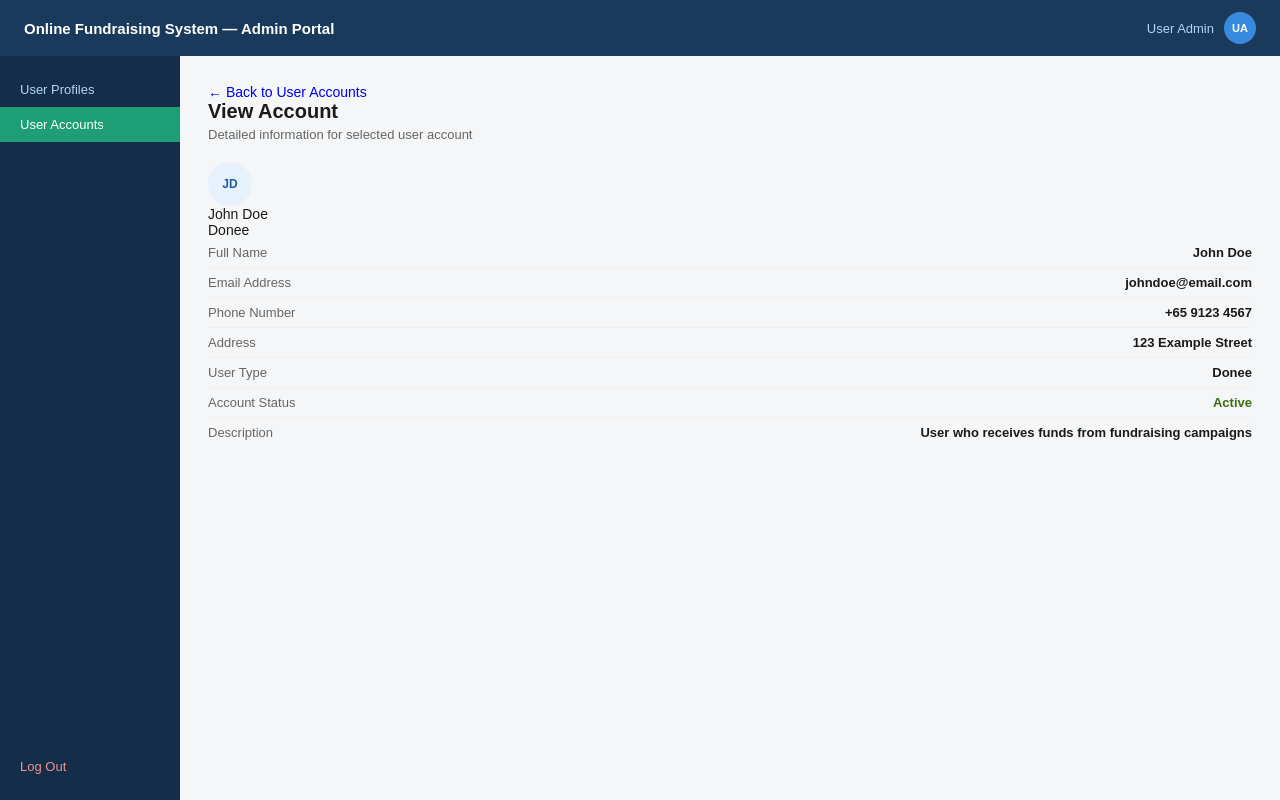
After one commit to reallymeh/CSIT314-T01-gohelpme, a Flask app: page /admin/viewaccount/1 in a window 1280 px wide. The commit adds this page. Run offline with Flask 3, Linux system fonts and the light colour scheme.

Commit message:
User Accounts page created
hardcoded the search function and also after pressing view, it goes into the user account details page, but that is hardcoded as well.

```diff
--- a/static/css/styles.css
+++ b/static/css/styles.css
@@ -300,3 +300,34 @@ a{
   margin: 10px 0;
   border-radius: 5px;
 }
+
+/* =====================
+   EMPTY STATE
+   ===================== */
+.empty-state {
+    display: flex;
+    flex-direction: column;
+    align-items: center;
+    justify-content: center;
+    padding: 60px 20px;
+    background-color: #ffffff;
+    border: 1px solid #e0e0e0;
+    border-radius: 10px;
+    margin-top: 10px;
+}
+
+.empty-text {
+    font-size: 14px;
+    color: #666666;
+    text-align: center;
+}
+
+/* =====================
+   ACCOUNT CARD
+   ===================== */
+.account-card {
+    background-color: #ffffff;
+    border: 1px solid #e0e0e0;
+    border-radius: 10px;
+    overflow: hidden;
+}
--- /dev/null
+++ b/templates/UserAdminViewAccount.html
@@ -0,0 +1,139 @@
+<!DOCTYPE html>
+<html lang="en">
+<head>
+    <meta charset="UTF-8">
+    <meta name="viewport" content="width=device-width, initial-scale=1.0">
+    <title>View Account — Online Fundraising System Admin</title>
+    <link rel="stylesheet" href="{{ url_for('static', filename='css/styles.css') }}">
+</head>
+<body>
+
+    {# BCE BOUNDARY: ViewUserAccount #}
+    {# User Story: As a user admin, I want to view user account so that I can view the user's details #}
+    {# Sequence: User Admin clicks View → ViewUserAccount(Boundary) → ViewUserAccountController(Controller) → UserAccount(Entity) #}
+    {# Flask route: GET /admin/viewaccount/<account_name> in useradminb.py #}
+    {# BACKEND: account object is passed from ViewUserAccountController via render_template('UserAdminViewAccount.html', account=account) #}
+    {# BACKEND: account object has: full_name, email_address, phone_number, address, user_type, account_status, description #}
+
+    <div class="topbar">
+        <span class="topbar-logo">Online Fundraising System — Admin Portal</span>
+        <div class="topbar-user">
+            {# BACKEND: Replace "User Admin" with logged-in admin's username from session #}
+            <span id="admin-name">User Admin</span>
+            <div class="avatar">UA</div>
+        </div>
+    </div>
+
+    <div class="layout">
+
+        <div class="sidebar">
+            <a href="/admin/userprofile" class="nav-item">User Profiles</a>
+            <a href="/admin/useraccount" class="nav-item active">User Accounts</a>
+            {# BACKEND: /logout route should clear session #}
+            <a href="/logout" class="nav-item logout">Log Out</a>
+        </div>
+
+        {# BACKEND: displayViewResult() renders this card when account is found #}
+        {# BACKEND: displayViewFail() redirects back to useraccount page if account is None #}
+        <div class="main" id="ViewUserAccount">
+
+            <a href="/admin/useraccount" class="back-link">← Back to User Accounts</a>
+
+            <div class="page-title">View Account</div>
+            <div class="page-sub">Detailed information for selected user account</div>
+
+            <div class="detail-card">
+                <div class="detail-top">
+                    {# BACKEND: Replace hardcoded initials JD with {{ account.full_name[:2] | upper }} #}
+                    {# BACKEND: Replace hardcoded icon-donee with conditional based on account.user_type #}
+                    <div class="icon-circle icon-donee">JD</div>
+                    <div>
+                        {# BACKEND: Replace with {{ account.full_name }} #}
+                        <div class="detail-title">John Doe</div>
+                        {# BACKEND: Replace with {{ account.user_type | title }} #}
+                        <div class="detail-desc">Donee</div>
+                    </div>
+                </div>
+
+                <div class="detail-body">
+                    <div class="field-row">
+                        <span class="field-label">Full Name</span>
+                        {# BACKEND: Replace with {{ account.full_name }} #}
+                        <span class="field-val">John Doe</span>
+                    </div>
+                    <div class="field-row">
+                        <span class="field-label">Email Address</span>
+                        {# BACKEND: Replace with {{ account.email_address }} #}
+                        <span class="field-val">johndoe@email.com</span>
+                    </div>
+                    <div class="field-row">
+                        <span class="field-label">Phone Number</span>
+                        {# BACKEND: Replace with {{ account.phone_number }} #}
+                        <span class="field-val">+65 9123 4567</span>
+                    </div>
+                    <div class="field-row">
+                        <span class="field-label">Address</span>
+                        {# BACKEND: Replace with {{ account.address }} #}
+                        <span class="field-val">123 Example Street</span>
+                    </div>
+                    <div class="field-row">
+                        <span class="field-label">User Type</span>
+                        {# BACKEND: Replace with {{ account.user_type | title }} #}
+                        <span class="field-val">Donee</span>
+                    </div>
+                    <div class="field-row">
+                        <span class="field-label">Account Status</span>
+                        {# BACKEND: Replace class with {% if account.account_status == 1 %}status-active{% else %}status-suspended{% endif %} #}
+                        {# BACKEND: Replace "Active" with {% if account.account_status == 1 %}Active{% else %}Inactive{% endif %} #}
+                        <span class="field-val status-active">Active</span>
+                    </div>
+                    <div class="field-row">
+                        <span class="field-label">Description</span>
+                        {# BACKEND: Replace with {{ account.description }} #}
+                        <span class="field-val">User who receives funds from fundraising campaigns</span>
+                    </div>
+                </div>
+
+            </div>
+            {# No Update or Suspend buttons here — actions are on the User Accounts search page only #}
+
+        </div>
+
+    </div>
+
+    <script>
+        // =====================
+        // BCE BOUNDARY: ViewUserAccount
+        // HARDCODED — backend needs to:
+        // 1. Add GET /admin/viewaccount/<account_name> route in useradminb.py
+        // 2. Pass real account object via render_template('UserAdminViewAccount.html', account=account)
+        // 3. Replace all hardcoded values with Jinja2 variables as indicated by {# BACKEND #} comments
+        // 4. displayViewResult() and displayViewFail() can be removed once Flask renders server-side
+        // =====================
+
+        // BCE BOUNDARY: ViewUserAccount
+        // displayViewResult() — called on page load
+        // renders UserAccount details returned from ViewUserAccountController
+        function displayViewResult() {
+            const card = document.querySelector('.detail-card');
+            if (card) {
+                card.style.display = 'block';
+            }
+        }
+
+        // BCE BOUNDARY: displayViewFail()
+        // called when ViewUserAccountController returns None
+        // redirects back to user accounts page
+        function displayViewFail() {
+            alert("Account not found!");
+            window.location.href = '/admin/useraccount';
+        }
+
+        // BCE BOUNDARY: Call displayViewResult() on page load
+        window.onload = function() {
+            displayViewResult();
+        };
+    </script>
+
+</body>
+</html>
--- a/users/boundary/useradminb.py
+++ b/users/boundary/useradminb.py
@@ -200,3 +200,24 @@ def user_profile(user_profile_name):
     return render_template('UserAdminViewProfile.html',
                            profile=profile
                            )
+
+# BCE BOUNDARY: SearchUserAccount
+# BACKEND: Replace hardcoded return with actual search logic
+# render_template passes accounts list from SearchUserAccountController
+@admin_profiles_bp.route('/useraccount', methods=['GET'])
+def user_account_list():
+    return render_template('UserAdminAccounts.html')
+
+# ========== BCE BOUNDARY: ViewUserAccount ==========
+# User Story: As a user admin, I want to view user account so that I can view the user's details
+# HARDCODED — backend needs to integrate the following:
+# 1. Create ViewUserAccountController in useradminc.py
+# 2. Create getAccount(account_name: str) function in useraccount entity
+# 3. Replace hardcoded return below with:
+#    account = ViewUserAccount().viewUserAccount(account_name)
+#    if account is None:
+#        return redirect(url_for('admin_view_profile.user_account_list'))
+#    return render_template('UserAdminViewAccount.html', account=account)
+@admin_profiles_bp.route('/viewaccount/<account_name>', methods=['GET'])
+def view_account(account_name):
+    return render_template('UserAdminViewAccount.html')
```
Also changed, not shown: templates/UserAdminAccounts.html (+166 -0 lines).
